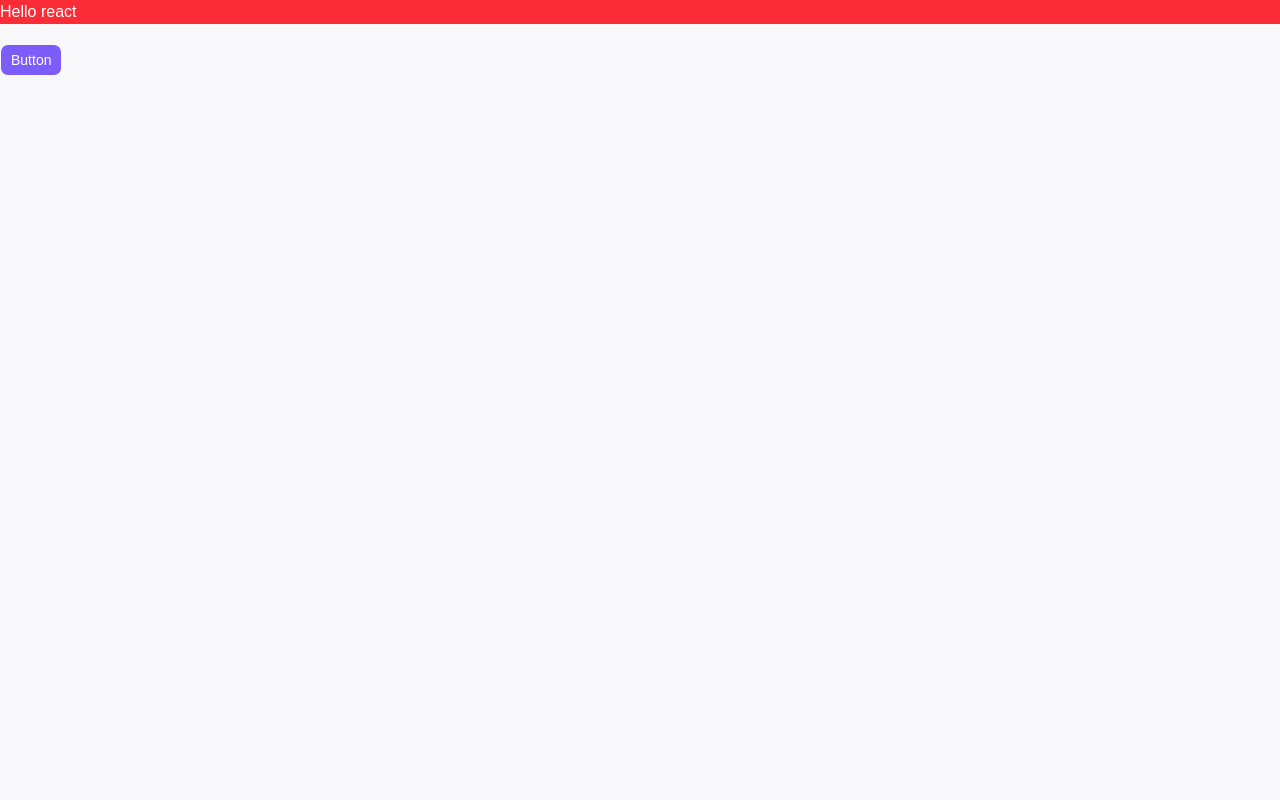
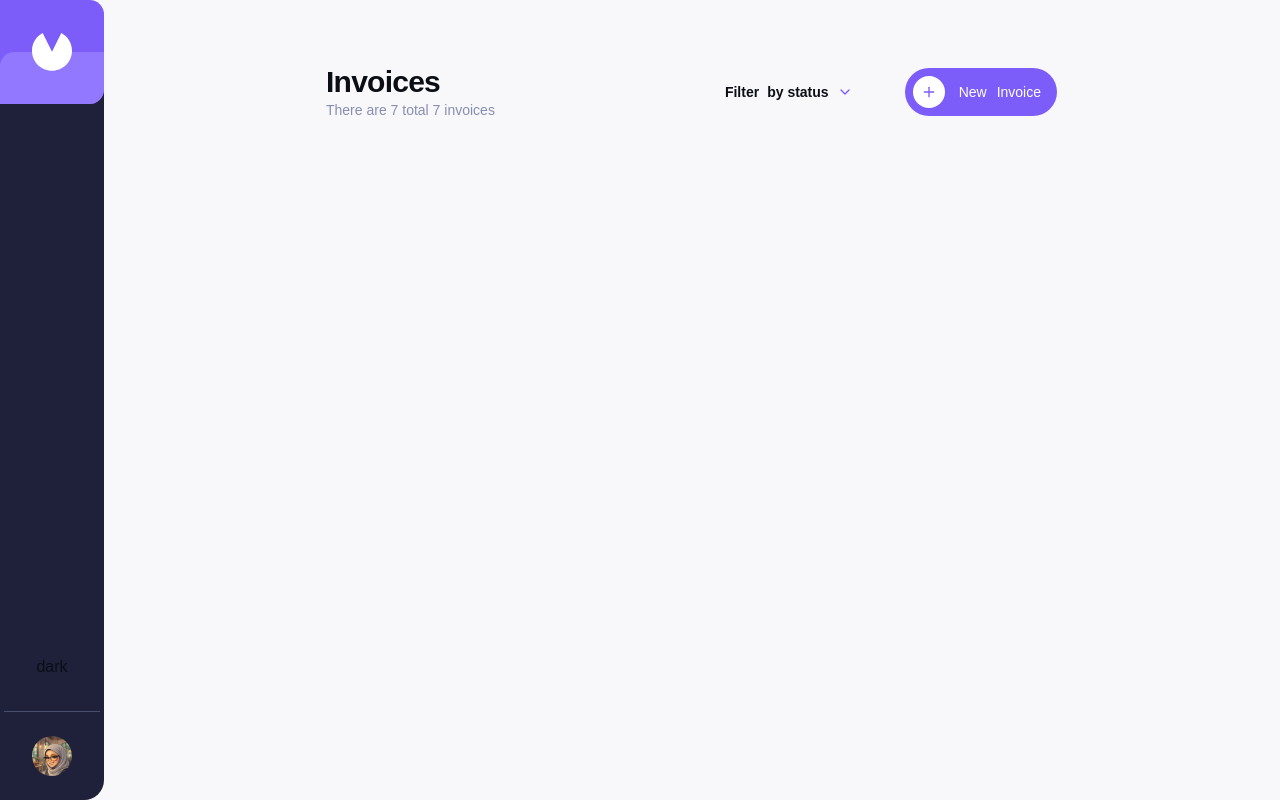
Before and after one commit to mar-am98/invoices-app, a React (Vite) app: page / in a window 1280 px wide. Built offline with nearby package versions, Linux system fonts and the light colour scheme.

Commit message:
feat: implement sidebar and dashboard header layout

```diff
--- a/src/App.css
+++ b/src/App.css
@@ -63,7 +63,7 @@
     --secondary: #DFE3FA;
     --secondary-foreground: #1E2139;
     --muted: #F8F8FB;
-    --muted-foreground: #888EB0;
+    --muted-foreground: #494E6E;
     --accent: #DFE3FA;
     --accent-foreground: #7E88C3;
     --destructive: #EC5757;
@@ -76,7 +76,7 @@
     --chart-4: #888EB0;
     --chart-5: #DFE3FA;
     --radius: 0.5rem;
-    --sidebar: #FFFFFF;
+    --sidebar: #1E2139;
     --sidebar-foreground: #0C0E16;
     --sidebar-primary: #7C5DFA;
     --sidebar-primary-foreground: #FFFFFF;
@@ -99,7 +99,7 @@
     --secondary: #252945;
     --secondary-foreground: #DFE3FA;
     --muted: #252945;
-    --muted-foreground: #888EB0;
+    --muted-foreground: #494E6E;
     --accent: #252945;
     --accent-foreground: #DFE3FA;
     --destructive: #EC5757;
--- a/src/App.tsx
+++ b/src/App.tsx
@@ -1,17 +1,33 @@
-
-import './App.css'
-import { Button } from '@/components/ui/button'
+import { SideNavbar } from "./components/global/SideNavbar";
+import Filter from "./components/global/Filter";
+import AddNewBtn from "./components/global/AddNewBtn";
 
 function App() {
+  return (
+    <div className="flex flex-col lg:flex-row min-h-screen bg-background">
+      <SideNavbar />
 
-  return (
-    <>
-      <h1 className="text-white bg-red-500">Hello react</h1>
-      <Button className='my-5'>
-        Button
-      </Button>
-    </>
-  )
+      <main className="flex-1 flex justify-center py-8 px-6 lg:py-16">
+        <div className="w-full max-w-183 mx-auto">
+          <header className="flex justify-between items-center mb-10 lg:mb-16">
+            <div>
+              <h1 className="text-2xl lg:text-3xl font-bold tracking-tight text-sidebar-foreground">
+                Invoices
+              </h1>
+              <p className="text-chart-4 text-sm">
+                <span className="hidden md:inline">There are 7 total</span> 7 invoices
+              </p>
+            </div>
+
+            <div className="flex items-center gap-4 lg:gap-10">
+              <Filter />
+              <AddNewBtn />
+            </div>
+          </header>
+        </div>
+      </main>
+    </div>
+  );
 }
 
-export default App
+export default App;
--- /dev/null
+++ b/src/components/global/AddNewBtn.tsx
@@ -0,0 +1,15 @@
+import { Plus } from "lucide-react"
+import { Button } from "../ui/button"
+
+function AddNewBtn() {
+  return (
+    <Button className="bg-primary hover:bg-chart-2 rounded-full pl-2 pr-4 py-6">
+        <div className="bg-white rounded-full p-2 mr-2">
+            <Plus className="text-primary" size={16} />
+        </div>
+        New <span className="hidden md:inline ml-1">Invoice</span>
+    </Button>
+  )
+}
+
+export default AddNewBtn
--- /dev/null
+++ b/src/components/global/Filter.tsx
@@ -0,0 +1,13 @@
+import { ChevronDown } from "lucide-react"
+import { Button } from "../ui/button"
+
+function Filter() {
+  return (
+    <Button variant={'ghost'} className="font-bold text-sm cursor-pointer flex items-center gap-2">
+        Filter <span className="hidden md:inline">by status</span>
+        <span className="text-primary"><ChevronDown /></span>
+    </Button>
+  )
+}
+
+export default Filter
--- /dev/null
+++ b/src/components/global/SideNavbar.tsx
@@ -0,0 +1,22 @@
+
+import { Avatar, AvatarImage } from "../ui/avatar";
+
+export function SideNavbar() {
+  return (
+    <nav className="bg-sidebar z-50 flex flex-row justify-between items-center lg:flex-col lg:h-screen lg:w-26 lg:rounded-r-[20px] w-full h-18">
+      <div className="relative bg-primary flex items-center justify-center lg:w-full lg:h-26 w-18 h-18 rounded-r-2xl overflow-hidden">
+        <div className="absolute bottom-0 bg-chart-2 w-full h-1/2 rounded-tl-2xl" />
+        <img src="/CombinedShape.svg" alt="Logo" className="z-10 w-7 h-7 lg:w-10 lg:h-10" />
+      </div>
+
+      <div className="flex flex-row items-center lg:flex-col lg:w-full">
+        <button className="px-8 lg:py-8 border-r lg:border-r-0 lg:border-b border-muted-foreground">
+          dark
+        </button>
+        <Avatar className="w-8 h-8 mx-6 lg:my-6 lg:w-10 lg:h-10">
+          <AvatarImage src="profileImg.jpeg"/>
+        </Avatar>
+      </div>
+    </nav>
+  );
+}
--- a/src/components/ui/button.tsx
+++ b/src/components/ui/button.tsx
@@ -9,7 +9,7 @@ const buttonVariants = cva(
   {
     variants: {
       variant: {
-        default: "bg-primary text-primary-foreground [a]:hover:bg-primary/80",
+        default: "bg-primary text-primary-foreground [a]:hover:bg-primary/80 cursor-pointer",
         outline:
           "border-border bg-background hover:bg-muted hover:text-foreground aria-expanded:bg-muted aria-expanded:text-foreground dark:border-input dark:bg-input/30 dark:hover:bg-input/50",
         secondary:
```
Also changed, not shown: public/CombinedShape.svg (added), public/profileImg.jpeg (added).
